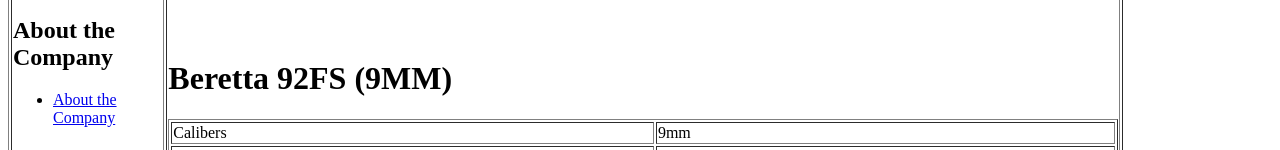
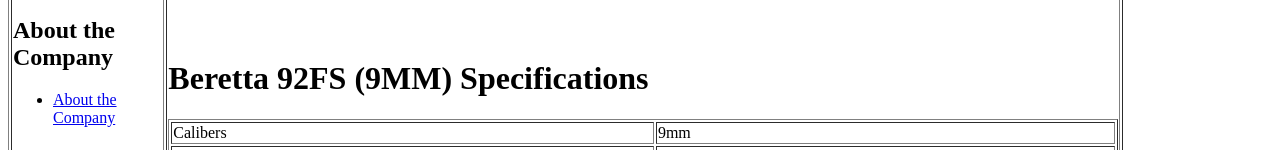
Before and after one commit to JuliBilto/Safety-First-Firearms-and-Ranges, a plain HTML site: page specifications/beretta.html in a window 1280 px wide. Shown: the part 156-306 px from the top of the page. Drawn offline with Linux system fonts and the light colour scheme.

Commit message:
Edited Specs pages
for Beretta and Sig Sauer

```diff
--- a/specifications/beretta.html
+++ b/specifications/beretta.html
@@ -38,7 +38,7 @@
       <li><a href="../locations/midwest.html">Midwest </a></li>
     </ul></td>
     <td><!-- InstanceBeginEditable name="EditRegion3" -->
-      <h1>Beretta 92FS (9MM)</h1>
+      <h1>Beretta 92FS (9MM) Specifications </h1>
       <table width="950" border="1">
         <tr>
           <td>Calibers</td>
```
Also changed, not shown: Products/sig-sauer.html (+1 -1 lines), images/beretta 500.jpeg, images/sig-sauer .jpeg, 2 other files.
